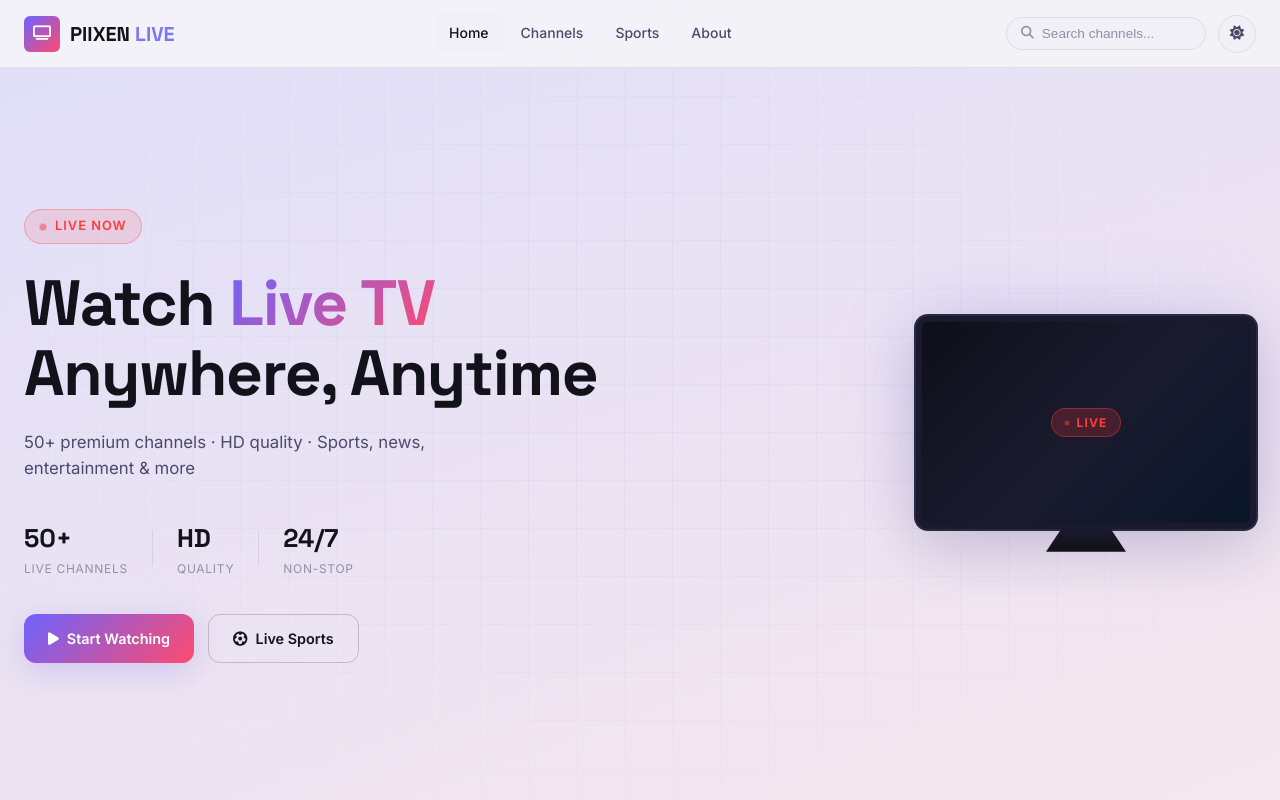
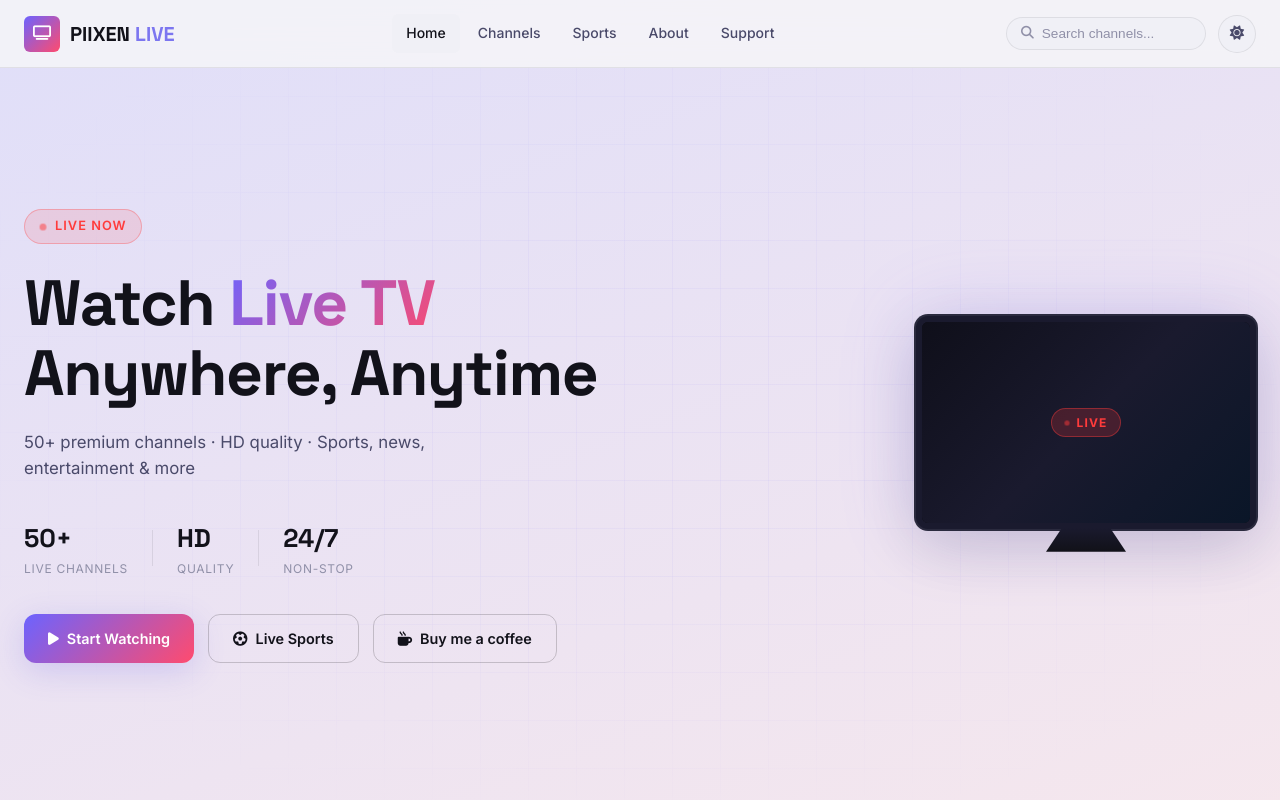
Before and after one commit to ARIK-999/piixen-live, a website: page index.html in a window 1280 px wide. Shown: the top 800 px of the page. Drawn offline with Linux system fonts and the light colour scheme.

Commit message:
Add SupportKori coffee link

```diff
--- a/index.html
+++ b/index.html
@@ -45,6 +45,7 @@
         <a href="#channels" class="nav-link">Channels</a>
         <a href="#sports" class="nav-link">Sports</a>
         <a href="#about" class="nav-link">About</a>
+        <a href="https://www.supportkori.com/ishraq" class="nav-link" target="_blank" rel="noopener">Support</a>
       </nav>
 
       <div class="nav-actions">
@@ -83,6 +84,7 @@
       <div class="hero-cta">
         <a href="#channels" class="btn btn-primary"><i class="fa-solid fa-play"></i> Start Watching</a>
         <a href="#sports" class="btn btn-outline"><i class="fa-solid fa-futbol"></i> Live Sports</a>
+        <a href="https://www.supportkori.com/ishraq" class="btn btn-outline" target="_blank" rel="noopener"><i class="fa-solid fa-mug-hot"></i> Buy me a coffee</a>
       </div>
     </div>
     <div class="hero-visual">
@@ -290,6 +292,7 @@
             <a href="#" aria-label="Twitter"><i class="fa-brands fa-x-twitter"></i></a>
             <a href="#" aria-label="YouTube"><i class="fa-brands fa-youtube"></i></a>
             <a href="#" aria-label="Telegram"><i class="fa-brands fa-telegram"></i></a>
+            <a href="https://www.supportkori.com/ishraq" aria-label="Buy me a coffee" target="_blank" rel="noopener"><i class="fa-solid fa-mug-hot"></i></a>
           </div>
         </div>
       </div>
```
Also changed, not shown: README.md.
